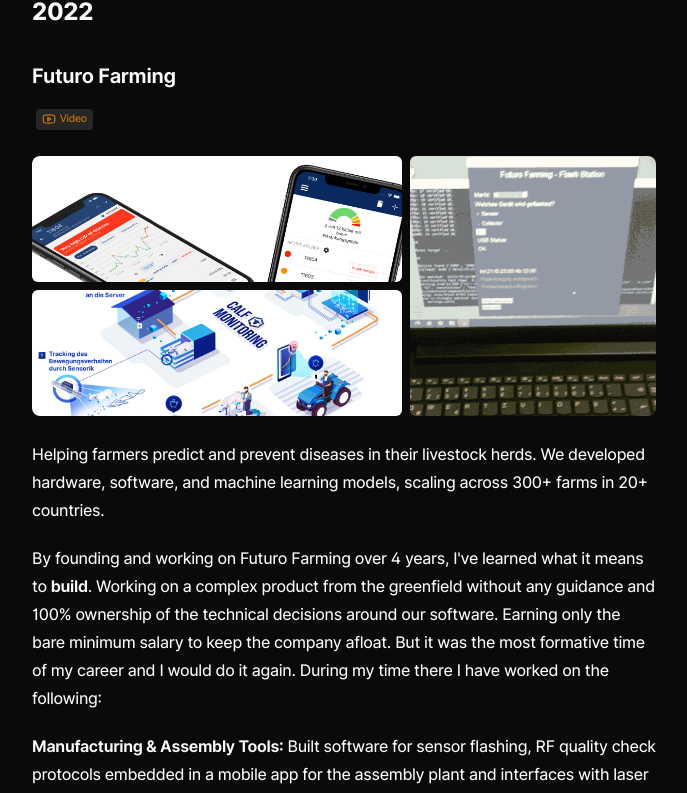
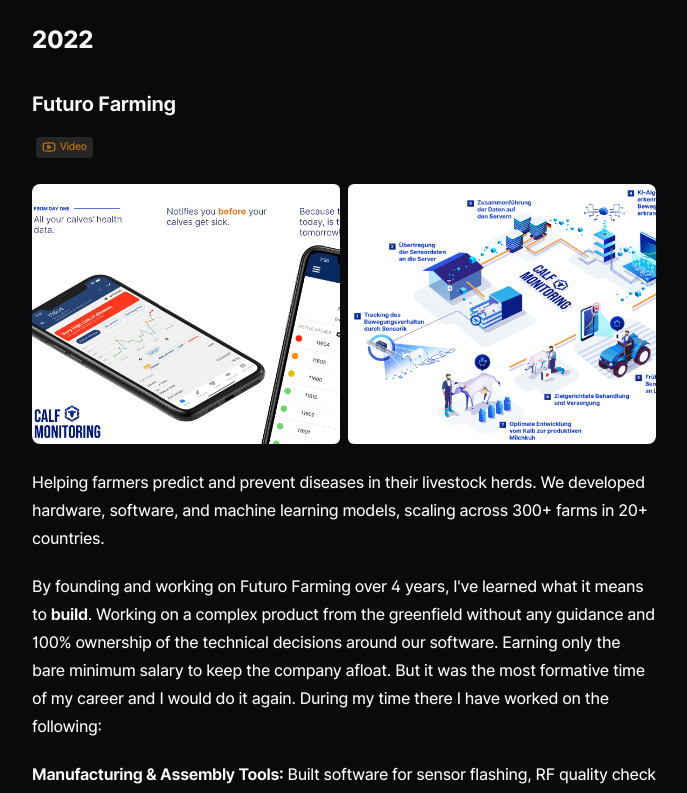
Before and after one commit to ASchwad/blog, a Next.js app: page /projects in a window 1280 px wide. Shown: the part 1989-2782 px from the top of the page, without its empty margins (296-983 px from the left). Built offline with nearby package versions, Linux system fonts and the light colour scheme.

Commit message:
refactor(projects): simplify futuro farming image gallery
Change bento grid from 3 images to 2 images with flexbox layout.
Add subtle hover expand effect that reveals more of each image.

```diff
--- a/pages/projects.mdx
+++ b/pages/projects.mdx
@@ -5,7 +5,7 @@
 
 # Projects
 
-A selection of professional and toy projects I've worked on over the years.
+A selection of professional and toy projects I've worked on over the years (and that I can openly write about)
 
 <ProjectNav />
 
@@ -76,10 +76,6 @@
 <ImageTriptych
   images={[
     { src: "/images/projects/ff/app.png", alt: "Futuro Farming Mobile App" },
-    {
-      src: "/images/projects/ff/flash-station.gif",
-      alt: "Flash Station - Sensor flashing software",
-    },
     {
       src: "/images/projects/ff/workflow.png",
       alt: "Futuro Farming - Calf Monitoring Workflow",
--- a/styles/main.css
+++ b/styles/main.css
@@ -222,7 +222,6 @@
   inset: 0;
 }
 
-
 @theme inline {
   --radius-sm: calc(var(--radius) - 4px);
   --radius-md: calc(var(--radius) - 2px);
@@ -441,7 +440,9 @@
   padding: 0.2em 0.4em;
   border-radius: 0.25rem;
   font-size: 0.875em;
-  font-family: ui-monospace, SFMono-Regular, "SF Mono", Menlo, Consolas, "Liberation Mono", monospace;
+  font-family:
+    ui-monospace, SFMono-Regular, "SF Mono", Menlo, Consolas, "Liberation Mono",
+    monospace;
   border: 1px solid var(--border);
 }
 
@@ -480,7 +481,9 @@
   background: var(--secondary);
   border-radius: 0.25rem;
   text-decoration: none;
-  transition: color 0.15s ease, background 0.15s ease;
+  transition:
+    color 0.15s ease,
+    background 0.15s ease;
 }
 
 .project-link:hover {
@@ -490,15 +493,12 @@
 
 /* Bento Grid */
 .bento-grid {
-  display: grid;
-  grid-template-columns: 1.5fr 1fr;
-  grid-template-rows: 1fr 1fr;
+  display: flex;
   gap: 0.5rem;
   height: 260px;
   margin: 1.5rem 0;
   border-radius: 0.5rem;
   overflow: hidden;
-  transition: grid-template-rows 0.4s cubic-bezier(0.4, 0, 0.2, 1);
 }
 
 .bento-item {
@@ -507,6 +507,8 @@
   border-radius: 0.375rem;
   background: var(--secondary);
   cursor: pointer !important;
+  flex: 1;
+  transition: flex 0.4s ease;
 }
 
 .bento-item:hover {
@@ -518,53 +520,34 @@
   filter: none;
 }
 
-
-/* Workflow top left */
-.bento-item-0 {
-  grid-column: 1;
-  grid-row: 1;
+/* Expand hovered item, shrink the other */
+.bento-grid:has(.bento-item-0:hover) .bento-item-0 {
+  flex: 1.15;
 }
 
-/* GIF on right, full height */
-.bento-item-1 {
-  grid-column: 2;
-  grid-row: 1 / 3;
+.bento-grid:has(.bento-item-0:hover) .bento-item-1 {
+  flex: 0.85;
 }
 
-/* App bottom left */
-.bento-item-2 {
-  grid-column: 1;
-  grid-row: 2;
+.bento-grid:has(.bento-item-1:hover) .bento-item-1 {
+  flex: 1.15;
 }
 
-/* Left column expand on hover */
-.bento-grid:has(.bento-item-0:hover) {
-  grid-template-rows: 1.8fr 0.2fr;
-}
-
-.bento-grid:has(.bento-item-2:hover) {
-  grid-template-rows: 0.2fr 1.8fr;
+.bento-grid:has(.bento-item-1:hover) .bento-item-0 {
+  flex: 0.85;
 }
 
 .bento-image {
+  position: absolute !important;
+  left: 0 !important;
+  top: 0 !important;
+  height: 100% !important;
+  width: auto !important;
+  min-width: 100% !important;
+  max-width: none !important;
   object-fit: cover;
-  object-position: center;
+  object-position: left center;
   pointer-events: none;
-}
-
-/* GIF - crop from top to show the Flash Station dialog */
-.bento-item-1 .bento-image {
-  object-position: center 15%;
-}
-
-/* Workflow - show center of infographic */
-.bento-item-0 .bento-image {
-  object-position: center 40%;
-}
-
-/* App - center on phones */
-.bento-item-2 .bento-image {
-  object-position: center center;
 }
 
 /* Table of Contents */
```
